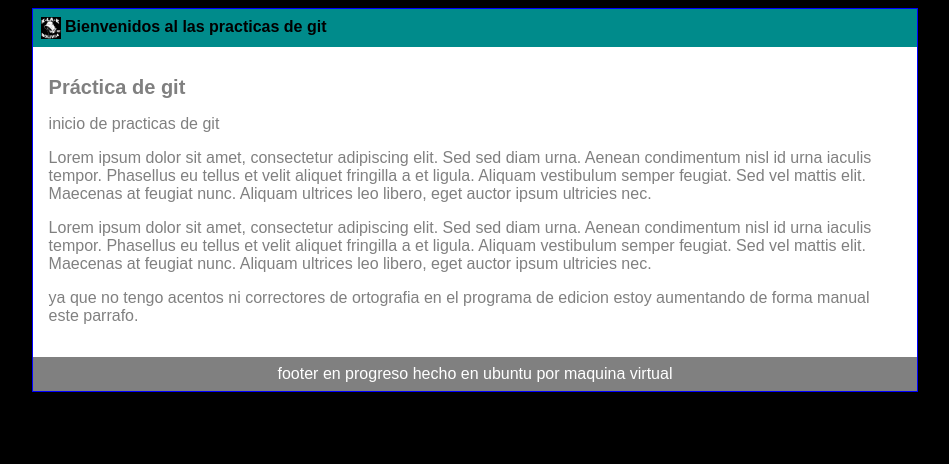
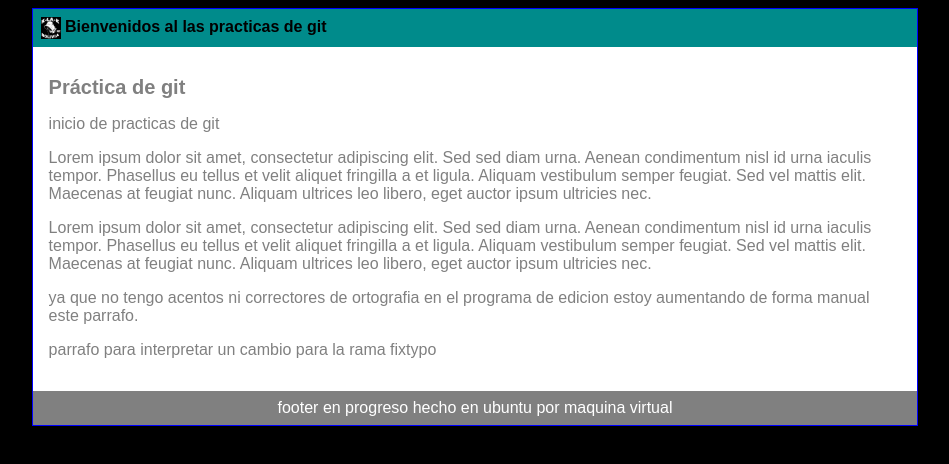
Before and after one commit to Pwneado/proyectoDemo, a plain HTML site: page blogpost.html in a window 1280 px wide. Shown: the whole page, without its empty margins (165-1114 px from the left). Drawn offline with Linux system fonts and the light colour scheme.

Commit message:
cambios realizados

```diff
--- a/blogpost.html
+++ b/blogpost.html
@@ -29,6 +29,9 @@
             <p>
                 ya que no tengo acentos ni correctores de ortografia en el programa de edicion estoy aumentando de forma manual este parrafo.
             </p>
+            <p>
+                parrafo para interpretar un cambio para la rama fixtypo
+            </p>
         </div>
         <div id="footer">
             footer en progreso hecho en ubuntu por maquina virtual
```
